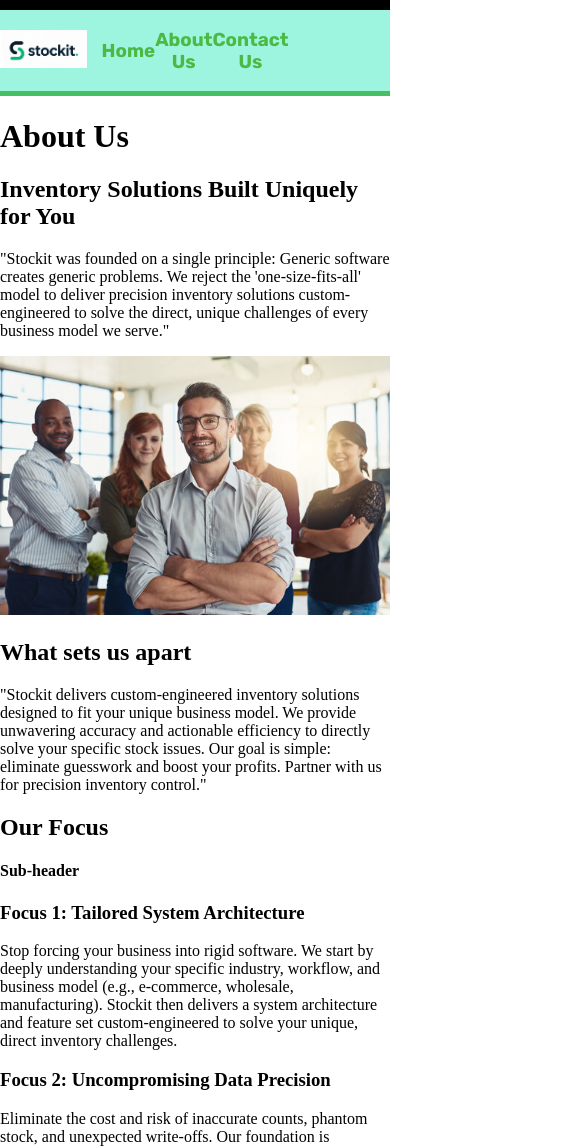
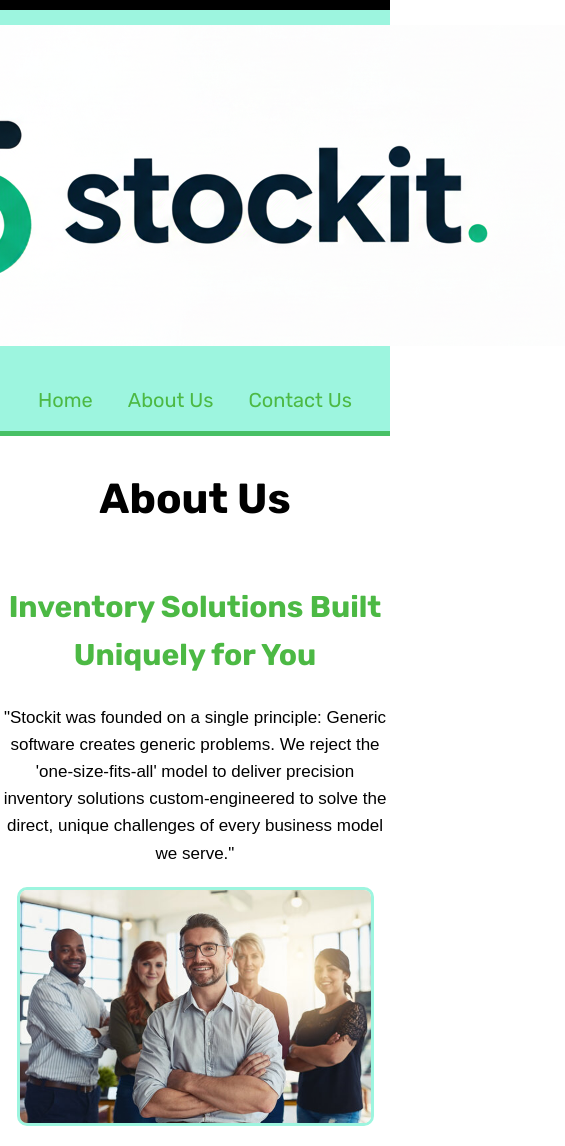
Before and after one commit to HawtonMAJ/WDD130-CATALA, a plain HTML site: page aboutus.html in a window 390 px wide. Shown: the top 1146 px of the page, 565 px wide, since content can reach past the window. Drawn offline with Linux system fonts and the light colour scheme; a web font is replaced by a local one.

Commit message:
created own css for about us page

```diff
--- a/aboutus.html
+++ b/aboutus.html
@@ -2,15 +2,20 @@
 <html lang="en">
   <head>
     <meta charset="UTF-8" />
-    <link rel="stylesheet" href="index_style.css" />
+    <link rel="stylesheet" href="aboutus_style.css" />
     <title>About Us</title>
   </head>
   <body>
     <header>
-      <b id="logo"><img src="stockit_logo.png" alt="stockit_logo" /></b>
-      <h3 id="homebutton">Home</h3>
-      <h3 id="aboutbutton">About Us</h3>
-      <h3 id="contactbutton">Contact Us</h3>
+      <div id="logo">
+        <img src="stockit_logo.png" alt="Stockit Logo" />
+      </div>
+
+      <nav id="main-nav">
+        <a href="index.html">Home</a>
+        <a href="about.html">About Us</a>
+        <a href="contact.html">Contact Us</a>
+      </nav>
     </header>
 
     <h1>About Us</h1>
--- /dev/null
+++ b/aboutus_style.css
@@ -0,0 +1,168 @@
+@import url("https://fonts.googleapis.com/css2?family=Nanum+Brush+Script&family=Rubik:ital,wght@0,300..900;1,300..900&display=swap");
+/* HEADER NAVIGATION (matches screenshot) */
+header {
+  display: grid;
+  grid-template-columns: 350px 1fr; /* Logo left, nav centered */
+  align-items: center;
+  background-color: #9df5df;
+  padding: 15px 40px;
+  border-top: 10px solid #000000;
+  border-bottom: 5px solid #47c065;
+}
+
+/* LOGO */
+#logo img {
+  height: auto;
+  width: auto;
+}
+
+/* NAV */
+nav#main-nav {
+  display: flex;
+  justify-content: center;
+  gap: 120px; /* Wide spacing like the screenshot */
+}
+
+nav#main-nav a {
+  text-decoration: none;
+  font-family: "Rubik", sans-serif;
+  font-size: 20px;
+  color: #4cb944;
+  transition: 0.2s;
+}
+
+nav#main-nav a:hover {
+  color: #000000;
+  background-color: #47c065;
+  padding: 6px 12px;
+  border-radius: 6px;
+}
+
+/* Mobile */
+@media (max-width: 768px) {
+  header {
+    grid-template-columns: 1fr;
+  }
+
+  nav#main-nav {
+    margin-top: 15px;
+    gap: 35px;
+    flex-wrap: wrap;
+  }
+}
+
+body {
+  margin: 0;
+  padding: 0;
+  background: #ffffff;
+  color: #000000;
+  line-height: 1.6;
+  font-family: "Poppins", sans-serif; /* Paragraph Font */
+}
+
+/* ---------------------------
+   HEADER / NAVIGATION
+---------------------------- */
+
+/* ---------------------------
+   PAGE HEADINGS
+---------------------------- */
+
+h1,
+h2,
+h3,
+h4 {
+  font-family: "Rubik", sans-serif; /* Headings use Rubik */
+  text-align: center;
+}
+
+h1 {
+  margin-top: 30px;
+  font-size: 42px;
+}
+
+h2 {
+  font-size: 30px;
+  color: #4cb944; /* Secondary */
+  margin-top: 50px;
+}
+
+h3 {
+  color: #47c065; /* Accent 1 */
+}
+
+h4 {
+  color: #000000;
+  font-weight: 500;
+}
+
+/* ---------------------------
+   SECTIONS / PARAGRAPHS
+---------------------------- */
+
+section p {
+  max-width: 900px;
+  margin: 15px auto;
+  text-align: center;
+  font-size: 17px;
+  color: #000000;
+}
+
+/* ---------------------------
+   ABOUT US IMAGE
+---------------------------- */
+
+#intro + div {
+  text-align: center;
+  margin-top: 20px;
+}
+
+#intro + div img {
+  width: 60%;
+  max-width: 500px;
+  border-radius: 10px;
+  border: 3px solid #9df5df; /* Accent 2 */
+}
+
+/* ---------------------------
+   FOCUS SECTION STYLING
+---------------------------- */
+
+#our-focus {
+  margin-top: 40px;
+}
+
+.focus-item {
+  border: 2px solid #9df5df; /* Accent 2 */
+  border-radius: 12px;
+  padding: 25px;
+  max-width: 900px;
+  margin: 25px auto;
+  background-color: #9df5df15; /* subtle tint */
+  transition: 0.25s;
+}
+
+.focus-item:hover {
+  background-color: #9df5df40;
+  transform: translateY(-3px);
+}
+
+/* ---------------------------
+   RESPONSIVE DESIGN
+---------------------------- */
+
+@media (max-width: 768px) {
+  header {
+    flex-wrap: wrap;
+    justify-content: center;
+    gap: 15px;
+  }
+
+  #intro + div img {
+    width: 90%;
+  }
+
+  .focus-item {
+    width: 90%;
+  }
+}
```
